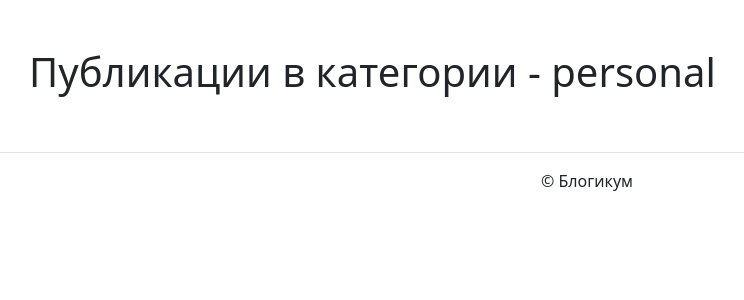
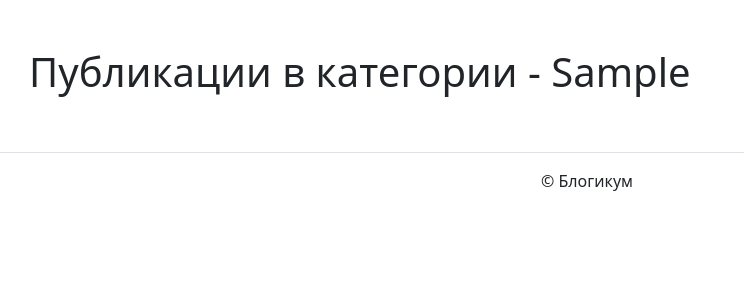
Before and after one commit to svmanek/django_sprint1, a Django app: template html/templates/blog/category.html in a window 1280 px wide. Shown: the part 56-356 px from the top of the page, without its empty margins (53-797 px from the left). Run offline with Django 3.2, Linux system fonts and the light colour scheme; the template is opened without the code that fills it: most values are stand-ins (such as "Sample title", 1, 10 or a date in 2020).

Commit message:
исправлена ошибка Категорий

```diff
--- a/blogicum/blog/views.py
+++ b/blogicum/blog/views.py
@@ -55,5 +55,5 @@ def post_detail(request, id):
 
 def category_posts(request, category_slug):
     template = 'blog/category.html'
-    context = {'category_posts': posts[category_slug]}
+    context = {'category_posts': category_slug}
     return render(request, template, context)
--- a/blogicum/templates/blog/category.html
+++ b/blogicum/templates/blog/category.html
@@ -1,9 +1,9 @@
 {% extends "base.html" %}
 {% block title %}
-  Публикации в категории - personal
+  Публикации в категории - {{ category_posts }}
 {% endblock %}
 {% block content %}
   <div class="container py-5">
-    <h1>Публикации в категории - personal</h1>
+    <h1> Публикации в категории - {{ category_posts }} </h1>
   </div>
 {% endblock %}
--- a/blogicum/templates/blog/index.html
+++ b/blogicum/templates/blog/index.html
@@ -11,10 +11,14 @@
   <ul>
     <li> Место: {{ post.location }}</li>
     <li> Дата: {{ post.date }}</li>
+
     <li> Категория: <a href="{% url 'blog:category_posts' post.category %}">{{ post.category }}</a></li>
+
   </ul>
     <p> {{ post.text|truncatewords:10 }} </p>
+
     <a href="{% url 'blog:post_detail' post.id%}">Читать полный текст</a>
+
       {% if not forloop.last %}
         <hr>
     {% endif %}
```
